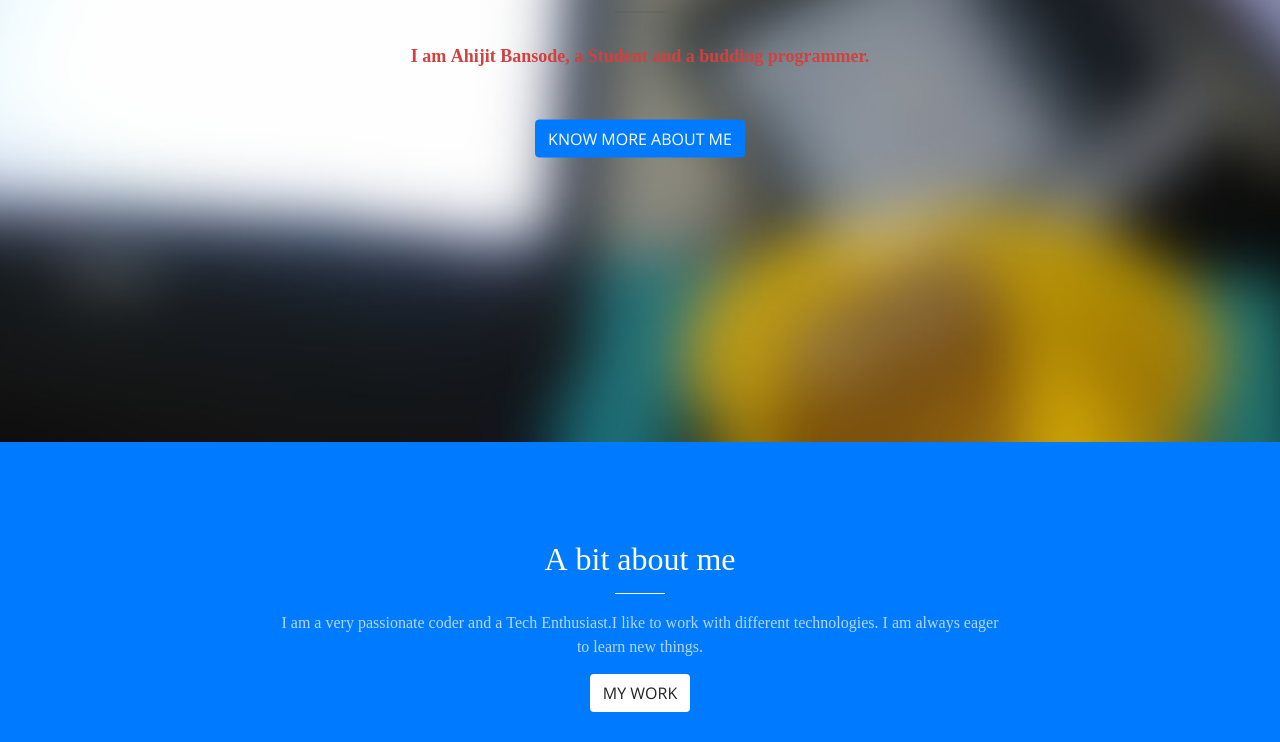
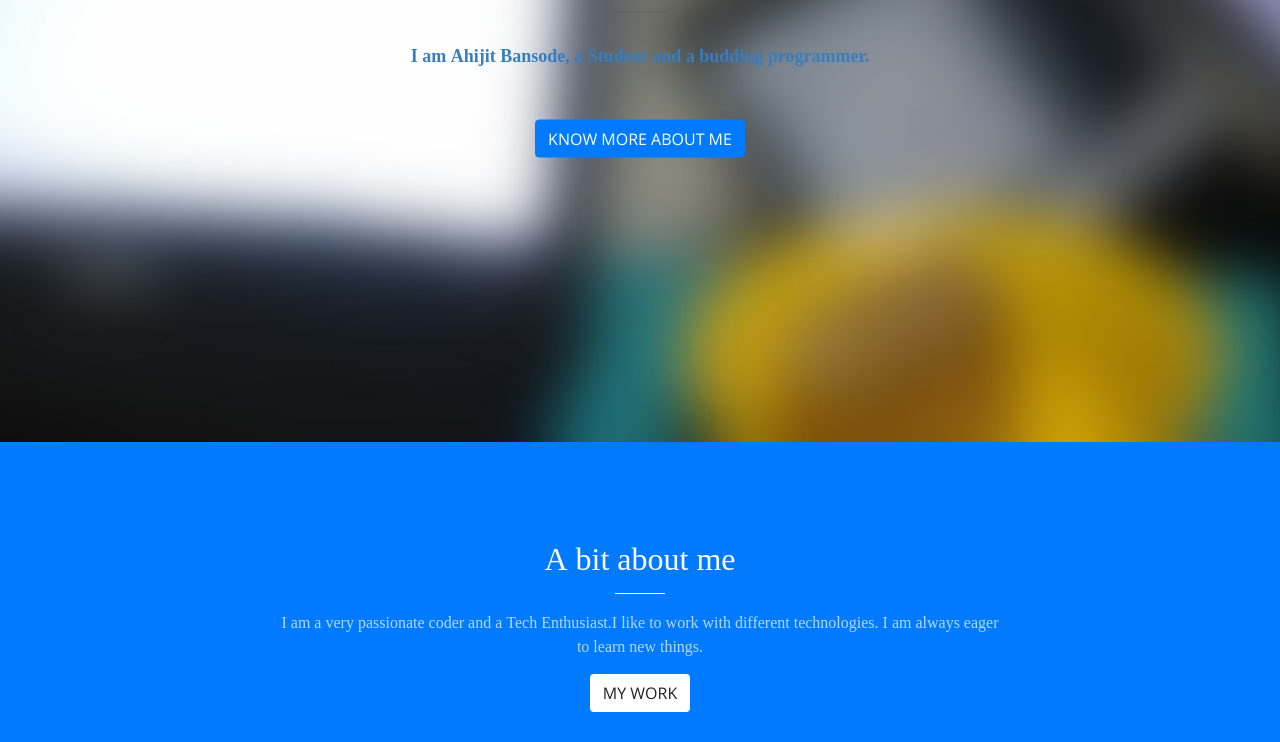
Before and after one commit to AbbyB97/abhijitbansode, a website with bundled scripts: page index.html in a window 1280 px wide. Shown: the part 358-1100 px from the top of the page. Built offline with nearby package versions, Linux system fonts and the light colour scheme.

Commit message:
Update index.html

```diff
--- a/index.html
+++ b/index.html
@@ -65,7 +65,7 @@
         <div class="header-content-inner">
             <h1 style="color: #377DC0" id="homeHeading">Hello there!</h1>
             <hr>
-            <p style="font-family: FontAwesome;color: #d14140;font-weight: bold;">I am Ahijit Bansode,
+            <p style="font-family: FontAwesome;color: #377DC0;font-weight: bold;">I am Ahijit Bansode,
                 a Student and a budding programmer.</p>
             <a class="btn btn-primary btn-xl js-scroll-trigger" href="#about">Know More about me</a>
         </div>
```
